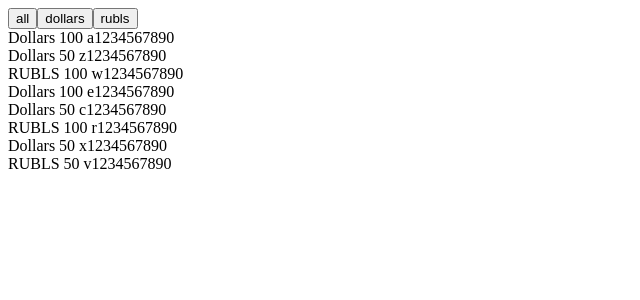
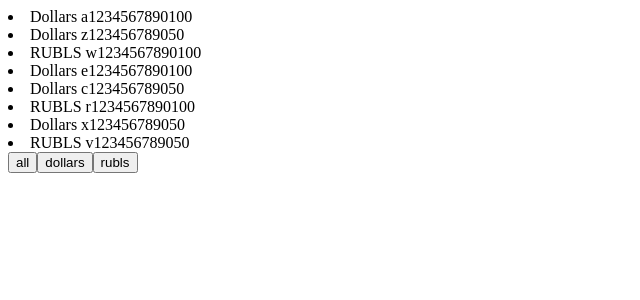
Before and after one commit to arturican/todo, a React (Create React App) app: page / in a window 1280 px wide. Shown: the top 300 px of the page, without its empty margins (0-640 px from the left). Built offline with nearby package versions, Linux system fonts and the light colour scheme.

Commit message:
сделал микротакс с фильрами

```diff
--- a/src/App.tsx
+++ b/src/App.tsx
@@ -1,10 +1,11 @@
 import React, { useState } from 'react';
 import { Button } from './components/Button';
+import { v1 } from 'uuid';
+
+export type FilterType = 'all' | 'Dollars' | 'RUBLS';
 
 export const App = () => {
-  type FilterType = 'all' | 'Dollars' | 'RUBLS';
-  const [filter, setFilter] = useState<FilterType>('all');
-  const [money, setMoney] = useState([
+  const [money /*, setMoney*/] = useState([
     { banknots: 'Dollars', value: 100, number: ' a1234567890' },
     { banknots: 'Dollars', value: 50, number: ' z1234567890' },
     { banknots: 'RUBLS', value: 100, number: ' w1234567890' },
@@ -14,27 +15,35 @@ export const App = () => {
     { banknots: 'Dollars', value: 50, number: ' x1234567890' },
     { banknots: 'RUBLS', value: 50, number: ' v1234567890' },
   ]);
-  filter;
+
+  const [filter, setFilter] = useState<FilterType>('all');
+  let filterMoney = money;
+  if (filter === 'Dollars') {
+    filterMoney = money.filter((m) => m.banknots === 'Dollars');
+  }
+
+  if (filter === 'RUBLS') {
+    filterMoney = money.filter((m) => m.banknots === 'RUBLS');
+  }
+
   const filteredMoney = (filter: FilterType) => {
     setFilter(filter);
-    if (filter === 'Dollars') {
-      setMoney(money.filter((m) => m.banknots === 'Dollars'));
-    }
-    if (filter === 'RUBLS') {
-      setMoney(money.filter((m) => m.banknots === 'RUBLS'));
-    }
   };
 
   return (
     <div>
-      <Button name={'all'} callBack={() => filteredMoney('all')} />
-      <Button name={'dollars'} callBack={() => filteredMoney('Dollars')} />
-      <Button name={'rubls'} callBack={() => filteredMoney('RUBLS')} />
-      {money.map((item) => (
-        <div key={item.number}>
-          {item.banknots} {item.value} {item.number}
-        </div>
-      ))}
+      {filterMoney.map((m) => {
+        return (
+          <li key={v1()}>
+            <span>{m.banknots}</span>
+            <span>{m.number}</span>
+            <span>{m.value}</span>
+          </li>
+        );
+      })}
+      <Button key={v1()} name={'all'} callBack={() => filteredMoney('all')} />
+      <Button key={v1()} name={'dollars'} callBack={() => filteredMoney('Dollars')} />
+      <Button key={v1()} name={'rubls'} callBack={() => filteredMoney('RUBLS')} />
     </div>
   );
 };
--- a/src/components/Button.tsx
+++ b/src/components/Button.tsx
@@ -5,4 +5,10 @@ type ButtonType = {
   callBack: () => void;
 };
 
-export const Button: React.FC<ButtonType> = ({ name, callBack }) => <button onClick={callBack}>{name}</button>;
+export const Button = (props: ButtonType) => {
+  return (
+    <>
+      <button onClick={props.callBack}>{props.name}</button>
+    </>
+  );
+};
```
